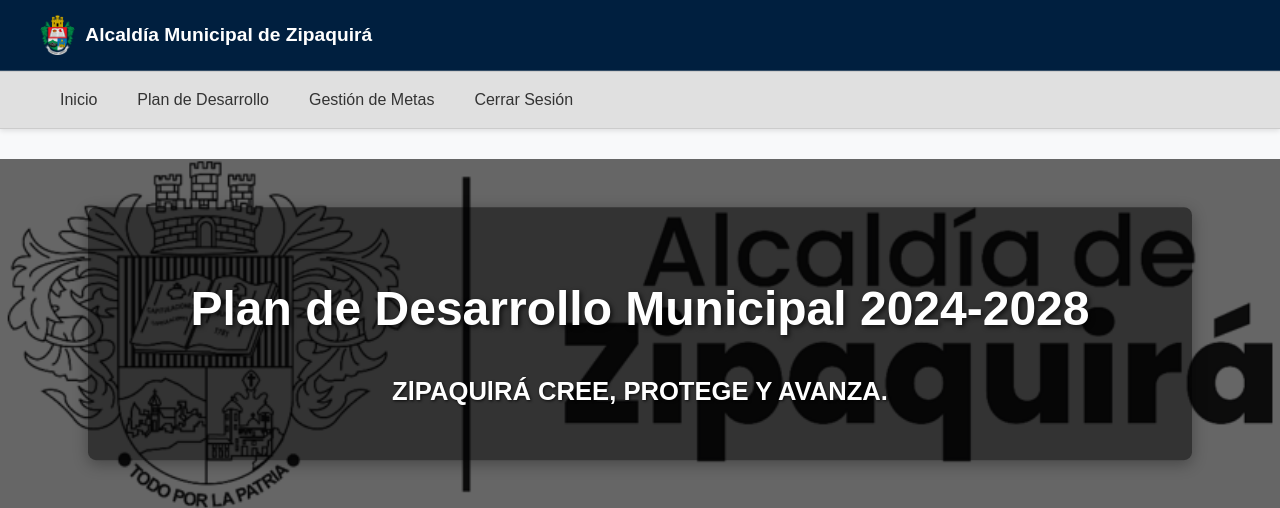
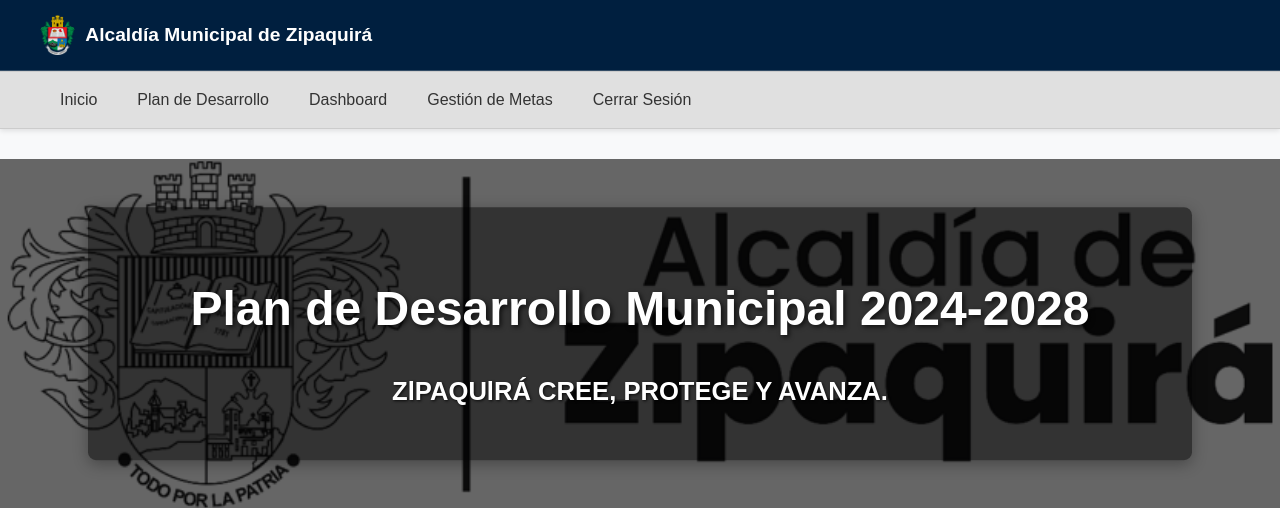
Before and after one commit to somniumless/plan_de_desarrollo, a Flask app: page / in a window 1280 px wide. Shown: the top 508 px of the page. Run offline with Flask 3, Linux system fonts and the light colour scheme; a user stored in the database is signed in.

Commit message:
editando el dashboard

```diff
--- a/app/main/routes.py
+++ b/app/main/routes.py
@@ -29,9 +29,14 @@ def index_publico():
     ]
     return render_template('public/index.html', title='Plan de Desarrollo Municipal', plan_data=plan_de_desarrollo_data)
 
+@main_bp.route('/dashboard')
+def dashboard():
+    return render_template("dashboard.html")
+
 @main_bp.route('/el-plan-de-desarrollo')
 def plan_detalles():
     return render_template('public/plan_detalles.html', title='El Plan de Desarrollo Municipal')
+
 
 @main_bp.route('/ver_plan_completo')
 def serve_plan_completo_pdf():
--- a/app/templates/public/index.html
+++ b/app/templates/public/index.html
@@ -21,6 +21,7 @@
                 <ul>
                     <li><a href="/">Inicio</a></li>
                     <li><a href="{{ url_for('main.plan_detalles') }}">Plan de Desarrollo</a></li>
+                    <li><a href="{{ url_for('main.dashboard') }}">Dashboard</a></li>
 
                     {% if current_user.is_authenticated %}
                         <li><a href="{{ url_for('metas_bp.gestion_metas_page') }}">Gestión de Metas</a></li>
```
Also changed, not shown: app/templates/dashboard.html (+12 -0 lines).
